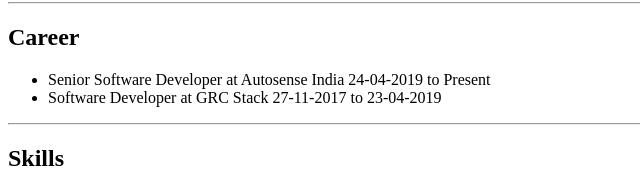
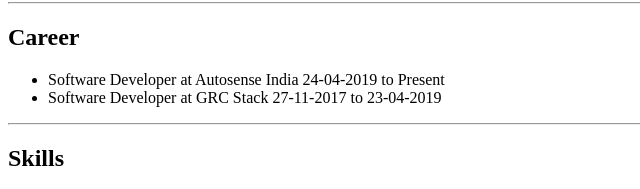
Before and after one commit to flyingmayank2410/CV, a plain HTML site: page index.html in a window 1280 px wide. Shown: the part 210-399 px from the top of the page, 0-640 px from the left. Drawn offline with Linux system fonts and the light colour scheme.

Commit message:
Update index.html

```diff
--- a/index.html
+++ b/index.html
@@ -28,7 +28,7 @@
         <hr>
         <h2>Career</h2>
         <ul>
-            <li>Senior Software Developer at Autosense India 24-04-2019 to Present</li>
+            <li>Software Developer at Autosense India 24-04-2019 to Present</li>
             <li>Software Developer at GRC Stack 27-11-2017 to 23-04-2019</li>
         </ul>
         <hr>
```
